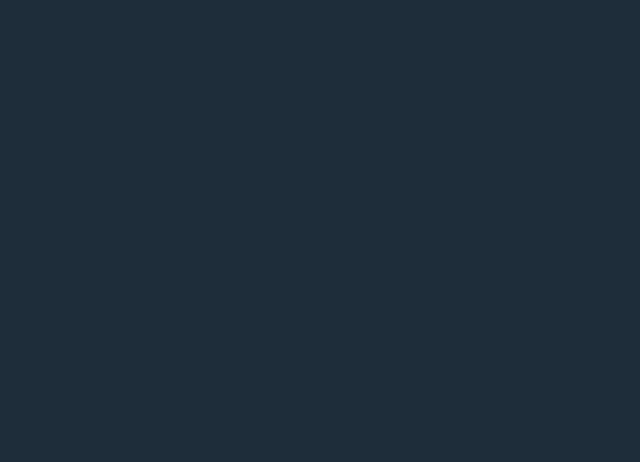
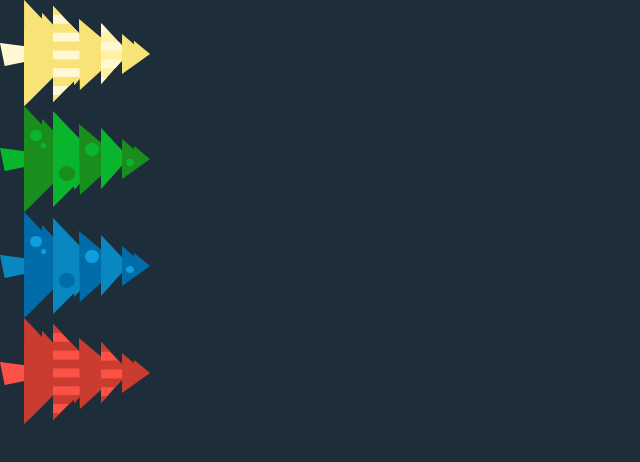
Before and after one commit to deMoneIrk/ny14, a plain HTML site: page Makeup/index.html in a window 1280 px wide. Shown: the whole page, without its empty margins (0-640 px from the left). Drawn offline with Linux system fonts and the light colour scheme.

Commit message:
Elka completed

```diff
--- a/Makeup/gfx/common.css
+++ b/Makeup/gfx/common.css
@@ -1,3 +1,65 @@
 body {
 	background-color: #1e2d3a;
 }
+
+.elka {
+	display: block;
+	height: 106px;
+	position: relative;
+	width: 150px;
+}
+
+.elka i {
+	display: block;
+	height: 106px;
+	position: absolute;
+	top: 0px;
+}
+
+.elka-yellow i { background-image: url(e1.png) }
+.elka-green i { background-image: url(e4.png) }
+.elka-blue i { background-image: url(e3.png) }
+.elka-red i { background-image: url(e2.png) }
+
+.elka .i0 {
+	background-position: 0 -106px;
+	left: 0px;
+	width: 31px;
+}
+
+.elka .i1 {
+	background-position: -33px -106px;
+	left: 24px;
+	width: 54px;
+}
+
+.elka .i2 {
+	background-position: -90px -106px;
+	left: 53px;
+	width: 48px;
+}
+
+.elka .i3 {
+	background-position: -139px -106px;
+	left: 79px;
+	width: 41px;
+}
+
+.elka .i4 {
+	background-position: -182px -106px;
+	left: 101px;
+	width: 28px;
+}
+
+.elka .i5 {
+	background-position: -212px -106px;
+	left: 122px;
+	width: 28px;
+}
+
+.elka-frozen .i0 { background-position: 0 0 }
+.elka-frozen .i1 { background-position: -33px 0 }
+.elka-frozen .i2 { background-position: -90px 0 }
+.elka-frozen .i3 { background-position: -139px 0 }
+.elka-frozen .i4 { background-position: -182px 0 }
+.elka-frozen .i5 { background-position: -212px 0 }
--- a/Makeup/gfx/common.js
+++ b/Makeup/gfx/common.js
@@ -1,3 +1,7 @@
 $(function() {
-
+	$('.elka').mouseenter(function() {
+		$(this).addClass('elka-frozen');
+	}).mouseleave(function() {
+		$(this).removeClass('elka-frozen');
+	});
 })
--- a/Makeup/index.html
+++ b/Makeup/index.html
@@ -13,6 +13,9 @@
 	<!--[if IE]><script src="http://html5shiv.googlecode.com/svn/trunk/html5.js"></script><![endif]-->
 </head>
 <body>
-
+	<div class="elka elka-yellow elka-normal"><i class="i0"></i><i class="i1"></i><i class="i2"></i><i class="i3"></i><i class="i4"></i><i class="i5"></i></div>
+	<div class="elka elka-green elka-normal"><i class="i0"></i><i class="i1"></i><i class="i2"></i><i class="i3"></i><i class="i4"></i><i class="i5"></i></div>
+	<div class="elka elka-blue elka-normal"><i class="i0"></i><i class="i1"></i><i class="i2"></i><i class="i3"></i><i class="i4"></i><i class="i5"></i></div>
+	<div class="elka elka-red elka-normal"><i class="i0"></i><i class="i1"></i><i class="i2"></i><i class="i3"></i><i class="i4"></i><i class="i5"></i></div>
 </body>
 </html>
```
Also changed, not shown: Makeup/gfx/e1.png (added), Makeup/gfx/e2.png (added), Makeup/gfx/e3.png (added), Makeup/gfx/e4.png (added), 2 other files.
